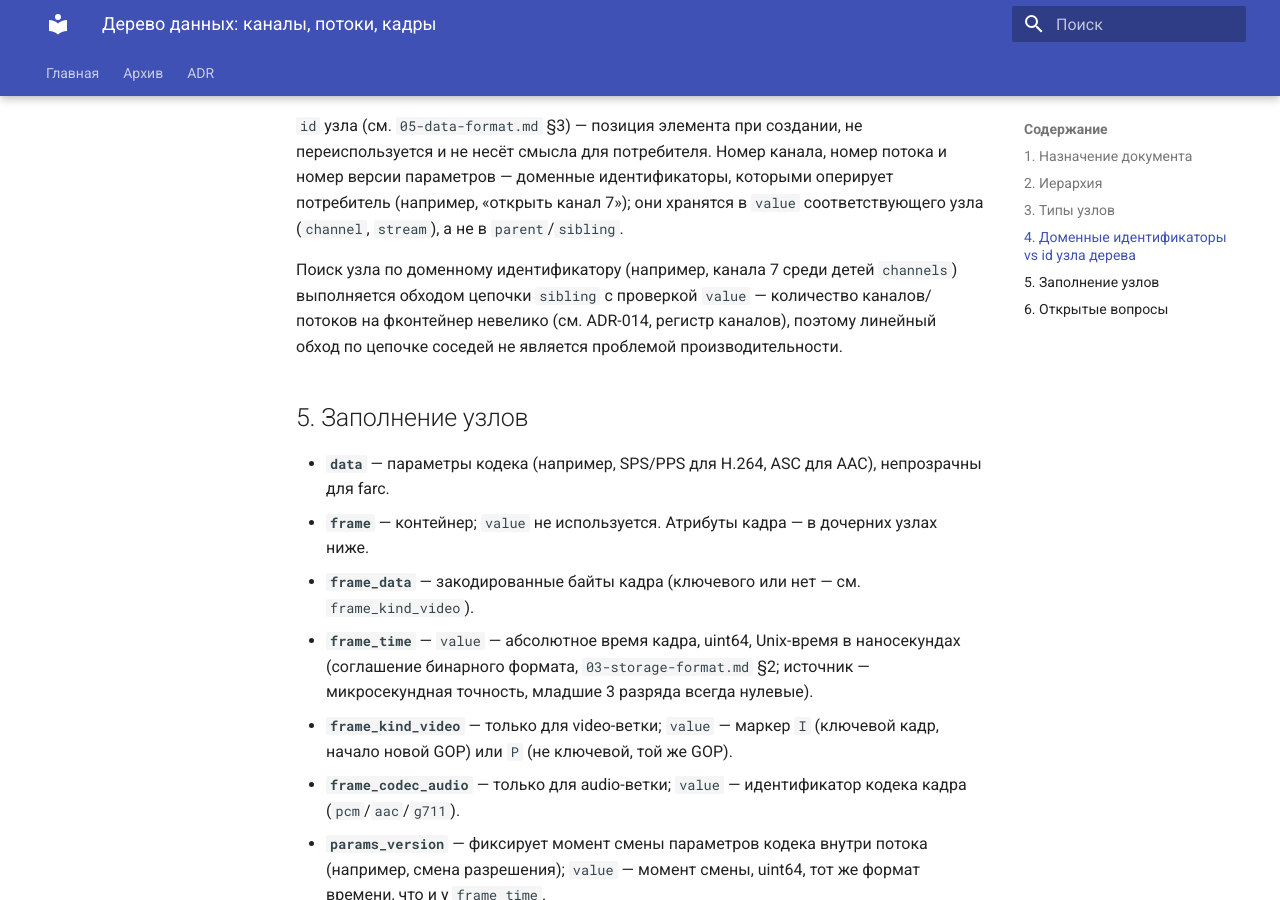
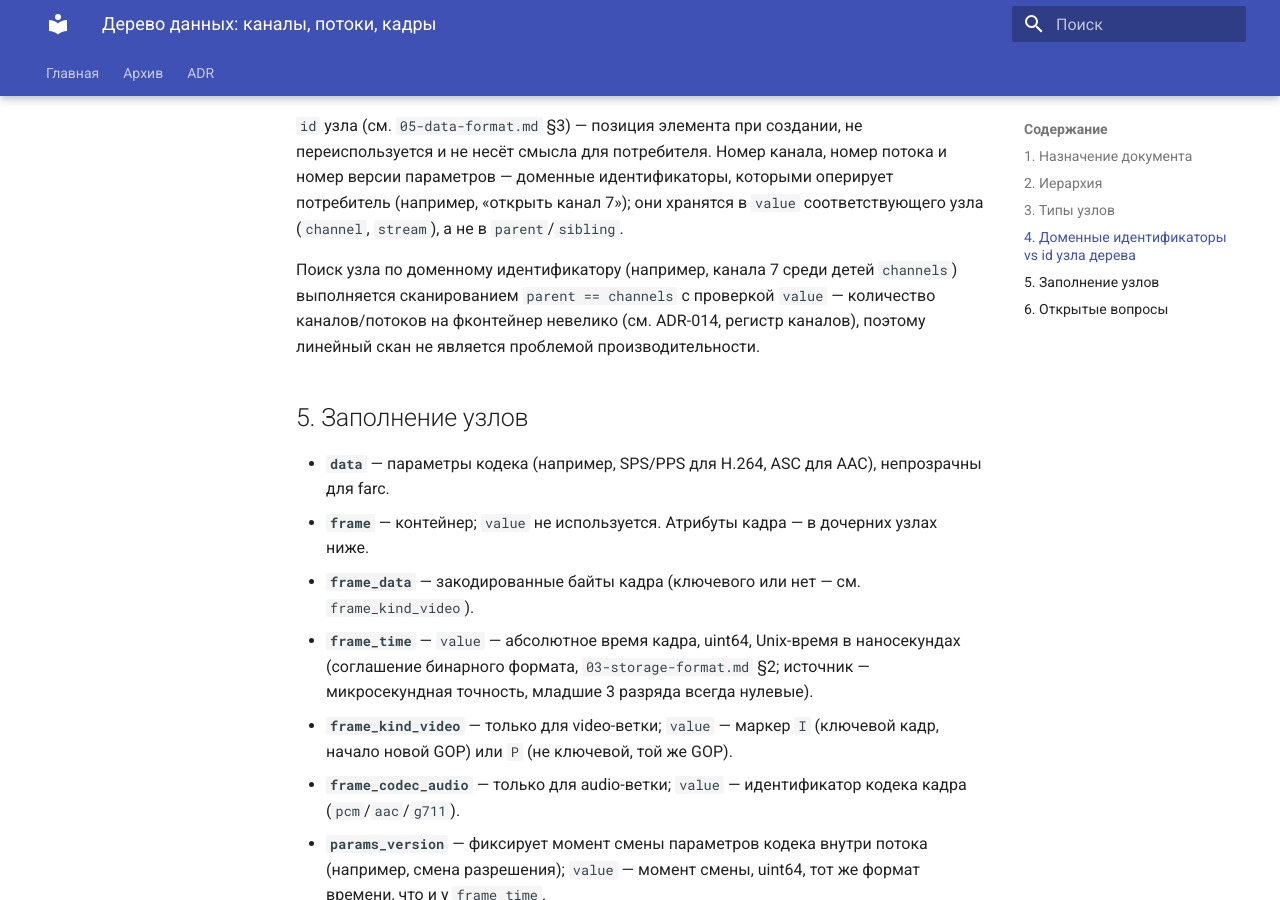
Before and after one commit to traycers/farc, an MkDocs documentation site: the page built from docs/docs/archive/07-media-tree.md, in a window 1280 px wide and 900 px high, scrolled down 2918 px. Built offline with MkDocs 1.6.1 and Material for MkDocs 9.7.7, drawn with Linux system fonts in a browser that asks for light colours; some of the changed text lies outside the part shown.

Commit message:
update fcontainer structure

````diff
--- a/docs/docs/archive/07-media-tree.md
+++ b/docs/docs/archive/07-media-tree.md
@@ -80,7 +80,7 @@
     aframe --> afcodec
 ```
 
-`frame` — общий контейнер для видео и звука; у звука нет разбиения на ключевые/неключевые кадры, поэтому дерево для обеих веток одинаковое по форме, различается только тип узла-«вида» (`frame_kind_video` против `frame_codec_audio`, см. §3). Порядок `frame` под одним `frames` — цепочка `sibling` (`05-data-format.md` §3), это физический порядок создания; для видео он же — порядок декодирования, включая P-кадры внутри GOP.
+`frame` — общий контейнер для видео и звука; у звука нет разбиения на ключевые/неключевые кадры, поэтому дерево для обеих веток одинаковое по форме, различается только тип узла-«вида» (`frame_kind_video` против `frame_codec_audio`, см. §3). Порядок `frame` под одним `frames` — порядок их `id` при сканировании `parent == frames` (`05-data-format.md` §3), совпадающий с физическим порядком создания; для видео он же — порядок декодирования, включая P-кадры внутри GOP.
 
 ## 3. Типы узлов
 
@@ -111,7 +111,7 @@
 
 `id` узла (см. `05-data-format.md` §3) — позиция элемента при создании, не переиспользуется и не несёт смысла для потребителя. Номер канала, номер потока и номер версии параметров — доменные идентификаторы, которыми оперирует потребитель (например, «открыть канал 7»); они хранятся в `value` соответствующего узла (`channel`, `stream`), а не в `parent`/`sibling`.
 
-Поиск узла по доменному идентификатору (например, канала 7 среди детей `channels`) выполняется обходом цепочки `sibling` с проверкой `value` — количество каналов/потоков на фконтейнер невелико (см. ADR-014, регистр каналов), поэтому линейный обход по цепочке соседей не является проблемой производительности.
+Поиск узла по доменному идентификатору (например, канала 7 среди детей `channels`) выполняется сканированием `parent == channels` с проверкой `value` — количество каналов/потоков на фконтейнер невелико (см. ADR-014, регистр каналов), поэтому линейный скан не является проблемой производительности.
 
 ## 5. Заполнение узлов
 
````
Also changed, not shown: docs/docs/archive/05-data-format.md (+2 -2 lines).
